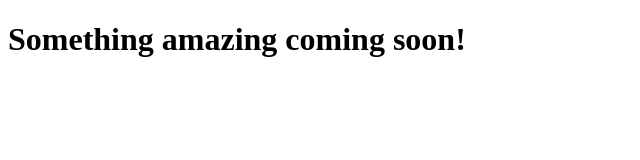
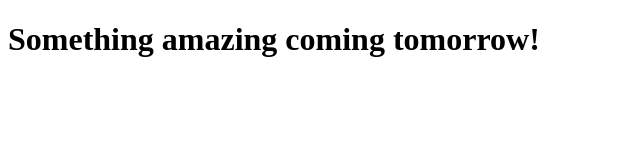
Before and after one commit to bcbrian/netlify-42, a website: page index.html in a window 1280 px wide. Shown: the whole page, without its empty margins (0-640 px from the left). Drawn offline with Linux system fonts and the light colour scheme.

Commit message:
changed words!

```diff
--- a/index.html
+++ b/index.html
@@ -7,6 +7,6 @@
     <title>Static Template</title>
   </head>
   <body>
-    <h1>Something amazing coming soon!</h1>
+    <h1>Something amazing coming tomorrow!</h1>
   </body>
 </html>
```
